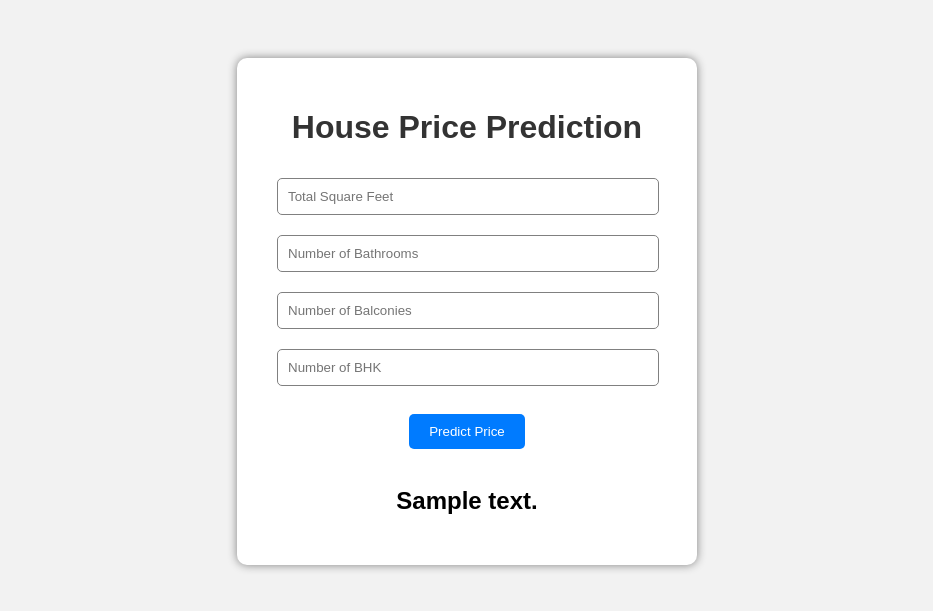
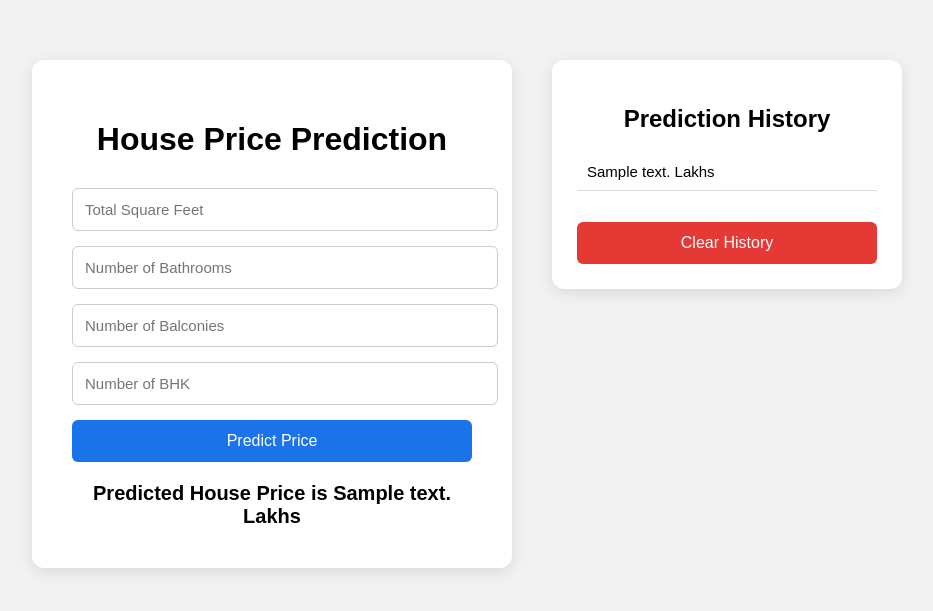
Before and after one commit to UtkarshS2605/house_price_prediction, a Flask app: template templates/home.html in a window 1280 px wide. Shown: the top 611 px of the page, without its empty margins (173-1106 px from the left). Run offline with Flask 3, Linux system fonts and the light colour scheme; the template is opened without the code that fills it: most values are stand-ins (such as "Sample title", 1, 10 or a date in 2020); parts of the project's set-up code (start-up, migrations or seed data) failed here and were passed over.

Commit message:
Added prediction history UI

```diff
--- a/templates/home.html
+++ b/templates/home.html
@@ -1,80 +1,205 @@
 <!DOCTYPE html>
+
 <html>
 <head>
 <title>House Price Prediction</title>
 
 <style>
+
 body{
-            font-family: Arial;
-            background-color:#f2f2f2;
-            text-align:center;
-            padding-top:50px;
+    font-family: Arial, Helvetica, sans-serif;
+    background:#f2f2f2;
 }
 
-        .container{
-            background:white;
-            width:400px;
-            margin:auto;
-            padding:30px;
-            border-radius:10px;
-            box-shadow:0px 0px 10px gray;
+/* main layout */
+
+.main-container{
+    display:flex;
+    justify-content:center;
+    align-items:flex-start;
+    gap:40px;
+    margin-top:60px;
 }
 
-        input{
-            width:90%;
-            padding:10px;
-            margin:10px;
-            border-radius:5px;
-            border:1px solid gray;
+/* prediction card */
+
+.form-container{
+    background:white;
+    padding:40px;
+    border-radius:12px;
+    width:400px;
+    box-shadow:0px 4px 15px rgba(0,0,0,0.1);
 }
 
+h1{
+    text-align:center;
+    margin-bottom:30px;
+}
+
+/* inputs */
+
+input{
+    width:100%;
+    padding:12px;
+    margin-bottom:15px;
+    border-radius:6px;
+    border:1px solid #ccc;
+    font-size:15px;
+}
+
+/* button */
+
 button{
-            padding:10px 20px;
-            background:#007BFF;
+    width:100%;
+    padding:12px;
+    background:#1a73e8;
     color:white;
     border:none;
-            border-radius:5px;
+    border-radius:6px;
+    font-size:16px;
     cursor:pointer;
 }
 
 button:hover{
-            background:#0056b3;
+    background:#0d5bd3;
 }
 
-        h1{
-            color:#333;
+/* prediction text */
+
+.result{
+    margin-top:20px;
+    font-size:20px;
+    font-weight:bold;
+    text-align:center;
 }
+
+/* history panel */
+
+.history-container{
+    background:white;
+    padding:25px;
+    border-radius:12px;
+    width:300px;
+    box-shadow:0px 4px 15px rgba(0,0,0,0.1);
+}
+
+.history-container h2{
+    text-align:center;
+    margin-bottom:20px;
+}
+
+#historyList{
+    list-style:none;
+    padding:0;
+}
+
+#historyList li{
+    padding:10px;
+    border-bottom:1px solid #ddd;
+    font-size:15px;
+}
+
+.clear-btn{
+    margin-top:15px;
+    background:#e53935;
+}
+
+.clear-btn:hover{
+    background:#c62828;
+}
+
 </style>
+
 </head>
-
 
 <body>
 
-<div class="container">
+<div class="main-container">
+
+<!-- Prediction Form -->
+
+<div class="form-container">
 
 <h1>House Price Prediction</h1>
 
 <form action="/predict" method="post">
 
-    <input type="text" name="sqft" placeholder="Total Square Feet" required>
+<input type="number" name="sqft" placeholder="Total Square Feet" required>
 
-    <input type="text" name="bath" placeholder="Number of Bathrooms" required>
+<input type="number" name="bath" placeholder="Number of Bathrooms" required>
 
-    <input type="text" name="balcony" placeholder="Number of Balconies" required>
+<input type="number" name="balcony" placeholder="Number of Balconies" required>
 
-    <input type="text" name="bhk" placeholder="Number of BHK" required>
-
-    <br><br>
+<input type="number" name="bhk" placeholder="Number of BHK" required>
 
 <button type="submit">Predict Price</button>
 
 </form>
 
-<br>
-
-<h2>{{ prediction_text }}</h2>
+<div class="result">
+Predicted House Price is {{prediction_text}} Lakhs
+</div>
 
 </div>
 
+<!-- Prediction History -->
+
+<div class="history-container">
+
+<h2>Prediction History</h2>
+
+<ul id="historyList"></ul>
+
+<button class="clear-btn" onclick="clearHistory()">Clear History</button>
+
+</div>
+
+</div>
+
+<script>
+
+/* store latest prediction */
+
+let prediction = "{{prediction_text}}";
+
+if(prediction && prediction !== "None" && prediction !== ""){
+
+    let history = JSON.parse(localStorage.getItem("priceHistory")) || [];
+
+    history.push(prediction);
+
+    localStorage.setItem("priceHistory", JSON.stringify(history));
+}
+
+
+/* show history */
+
+let historyList = document.getElementById("historyList");
+
+let savedHistory = JSON.parse(localStorage.getItem("priceHistory")) || [];
+
+savedHistory.slice().reverse().forEach(function(item){
+
+    let li = document.createElement("li");
+
+    li.textContent = item + " Lakhs";
+
+    historyList.appendChild(li);
+
+});
+
+
+/* clear history */
+
+function clearHistory(){
+
+    localStorage.removeItem("priceHistory");
+
+    location.reload();
+
+}
+
+</script>
+
 </body>
 </html>
```
Also changed, not shown: 2 other files. Lines whose indentation alone changed are shown as unchanged.
